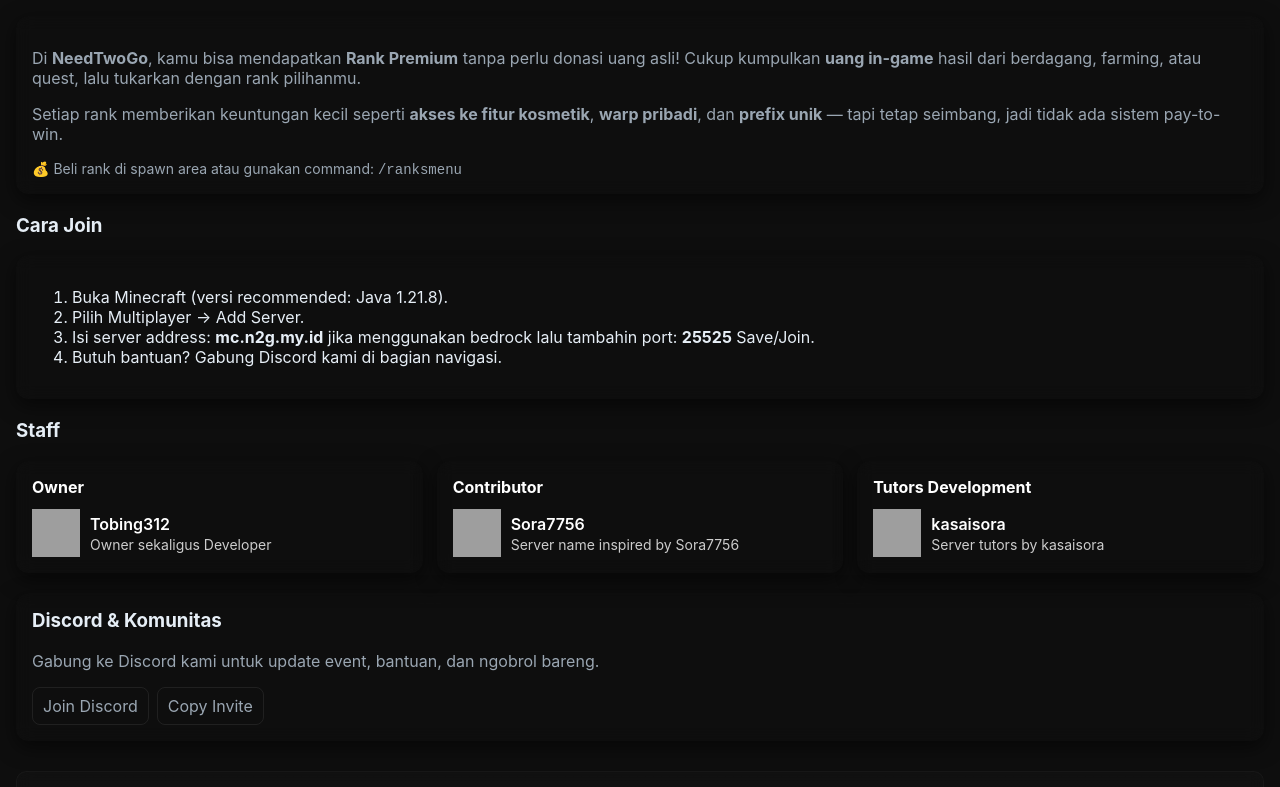
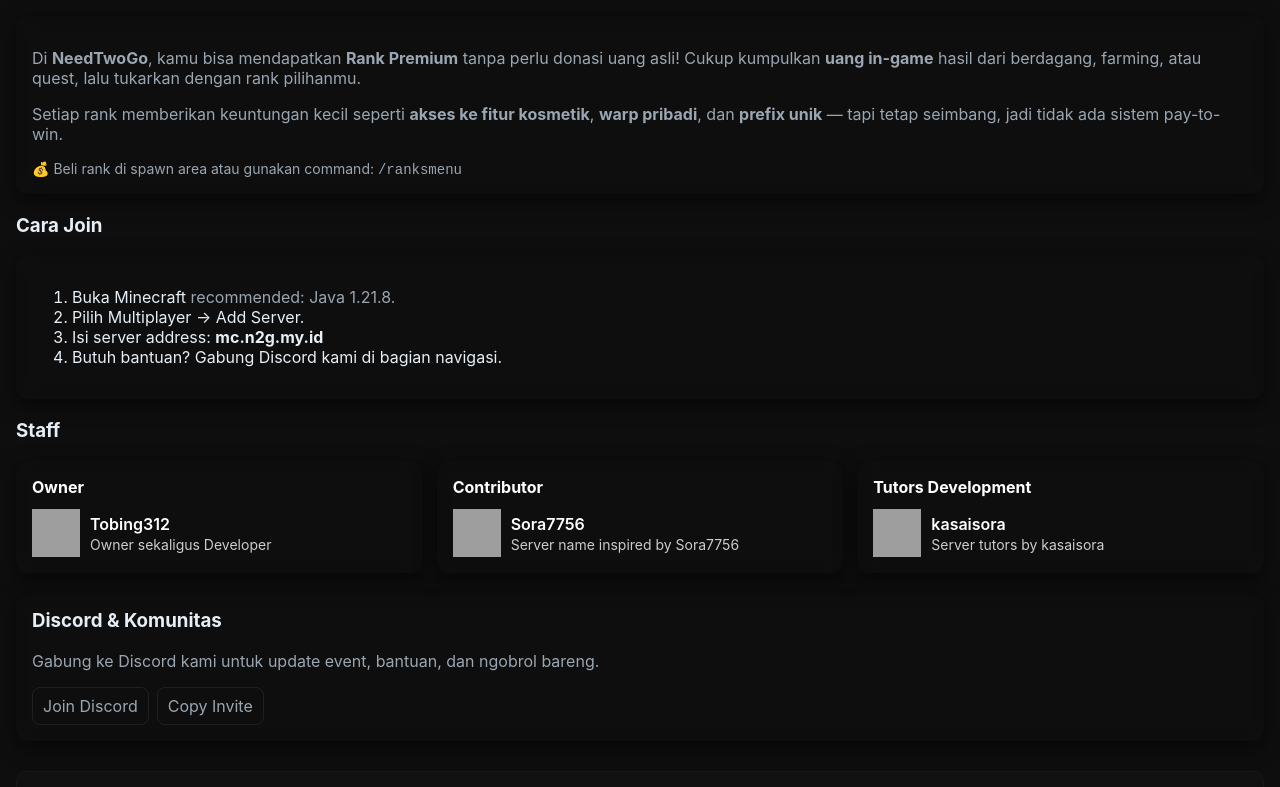
Before and after one commit to yogaariyanto312/needtwogo_ServerMC, a plain HTML site: page index.html in a window 1280 px wide. Shown: the part 1044-1831 px from the top of the page. Drawn offline with Linux system fonts and the light colour scheme; no server answers; grey boxes are pictures that could not be loaded.

Commit message:
mengubah howto

```diff
--- a/index.html
+++ b/index.html
@@ -72,7 +72,7 @@
   <a class="nav-link" href="#rules">Rules</a>
   <!-- <a class="nav-link" href="#howto">How to Join</a> -->
   <a class="nav-link" href="https://discord.com/invite/JMZxVh7Q3q" id="discordLink">Discord</a>
-  <a class="vote-btn" id="voteBtn" href="https://minecraft-mp.com/server-s349070" target="_blank" rel="noopener noreferrer">Vote</a>
+  <!-- <a class="vote-btn" id="voteBtn" href="https://minecraft-mp.com/server-s349070" target="_blank" rel="noopener noreferrer">Vote</a> -->
 
 </nav>
     </header>
@@ -174,9 +174,9 @@
         <h3>Cara Join</h3>
         <div class="card">
           <ol>
-            <li>Buka Minecraft (versi recommended: Java 1.21.8).</li>
+            <li>Buka Minecraft <span class="muted">recommended: Java 1.21.8.</span></li>
             <li>Pilih Multiplayer → Add Server.</li>
-            <li>Isi server address: <strong data-cmd="howto-ip">mc.n2g.my.id</strong> jika menggunakan bedrock lalu tambahin port: <strong data-cmd="howto-port">25525</strong> Save/Join.</li>
+            <li>Isi server address: <strong data-cmd="howto-ip">mc.n2g.my.id</strong>
             <li>Butuh bantuan? Gabung Discord kami di bagian navigasi.</li>
           </ol>
         </div>
```
